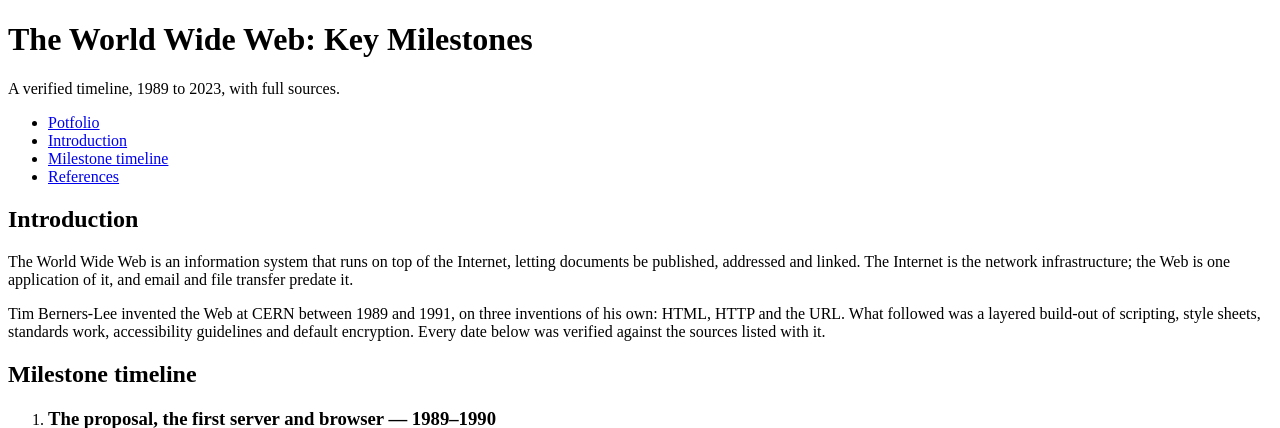
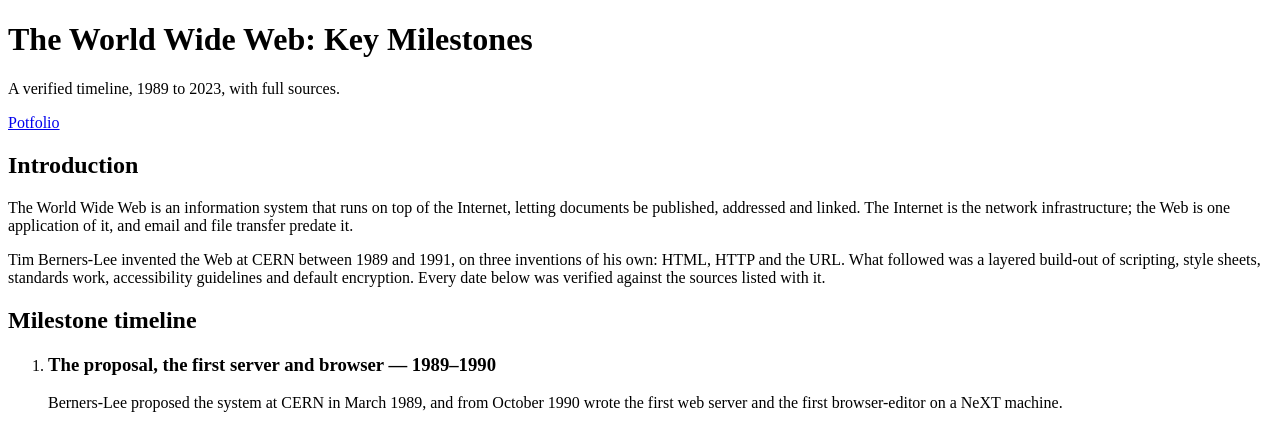
Before and after one commit to perlasamaha/web-programming-site, a Flask app: page /web-history-ai in a window 1280 px wide. Shown: the top 428 px of the page. Run offline with Flask 3, Linux system fonts and the light colour scheme.

Commit message:
nav link modification

```diff
--- a/templates/web-history-ai.html
+++ b/templates/web-history-ai.html
@@ -9,12 +9,7 @@
 {% block content %}
 
   <nav aria-label="On this page">
-    <ul>
-      <li><a href="{{ url_for('home') }}">Potfolio</a></li>
-      <li><a href="#introduction">Introduction</a></li>
-      <li><a href="#timeline">Milestone timeline</a></li>
-      <li><a href="#references">References</a></li>
-    </ul>
+    <a href="{{ url_for('home') }}">Potfolio</a>
   </nav>
 
   <section aria-labelledby="intro-heading">
```
Also changed, not shown: templates/internet-history.html (+1 -6 lines).
